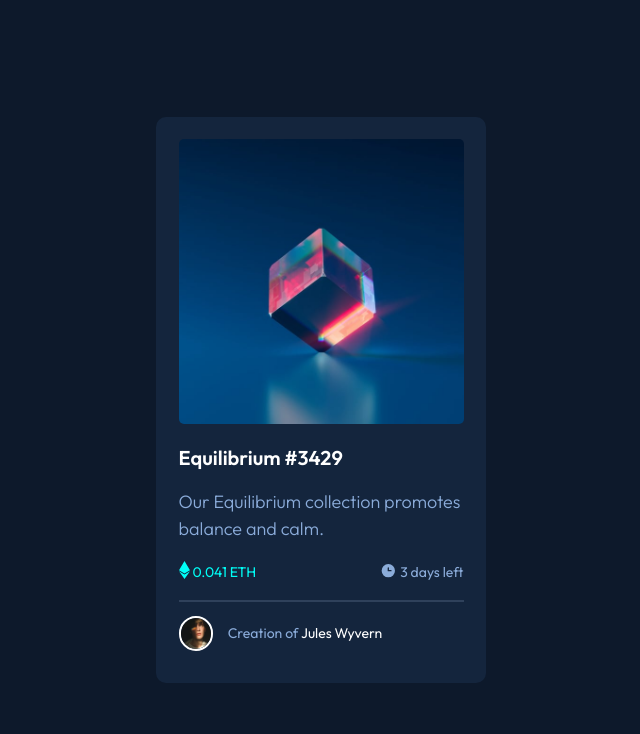
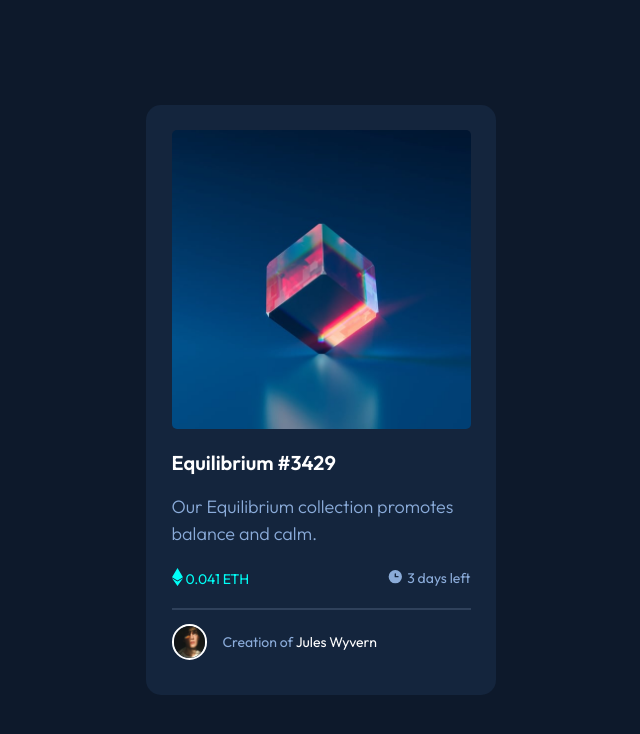
Before and after one commit to Bouyyah/NFT-Preview-card, a plain HTML site: page index.html in a window 1280 px wide. Shown: the whole page, without its empty margins (319-959 px from the left). Drawn offline with Linux system fonts and the light colour scheme.

Commit message:
some padding adjustement

```diff
--- a/scss/main.scss
+++ b/scss/main.scss
@@ -14,14 +14,14 @@ body {
 }
 
 .card {
-  width: 33rem;
+  width: 35rem;
   background-color: $darkBlueCard;
-  padding: 2.25rem;
-  border-radius: 1rem;
+  padding: 2.55rem;
+  border-radius: 1.5rem;
+
 
   &--image {
     position: relative;
-
     &:hover {
       .card--image__fg {
         cursor: pointer;
@@ -36,6 +36,7 @@ body {
         transform: translate(-50%, -50%);
         border-radius: 0.5rem;
         background-color: rgba($cyan, 0.35);
+
       }
     }
 
@@ -69,7 +70,7 @@ body {
     display: flex;
     justify-content: space-between;
     align-items: center;
-    padding: 1.7rem 0;
+    padding: 1.85rem 0;
     border-bottom: 2px solid $darkBlueLine;
 
     &__price {
```
Also changed, not shown: css/main.css, 1 other file.
